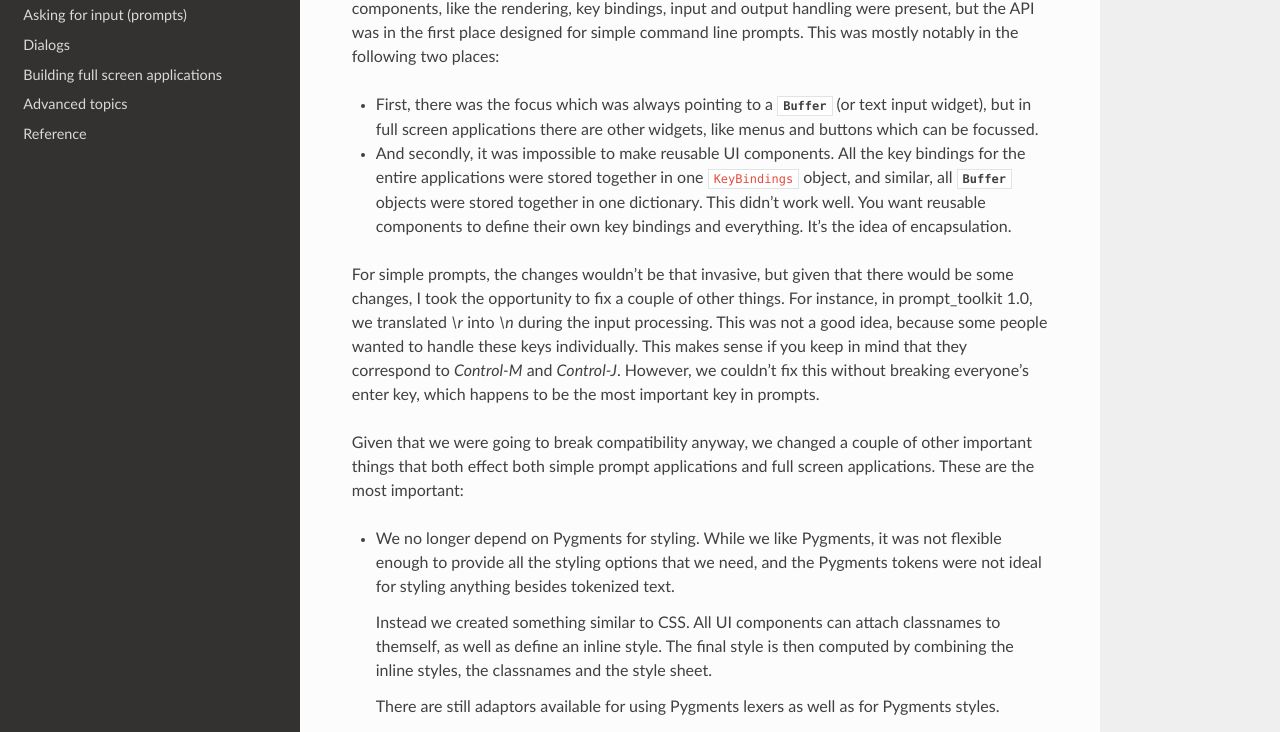
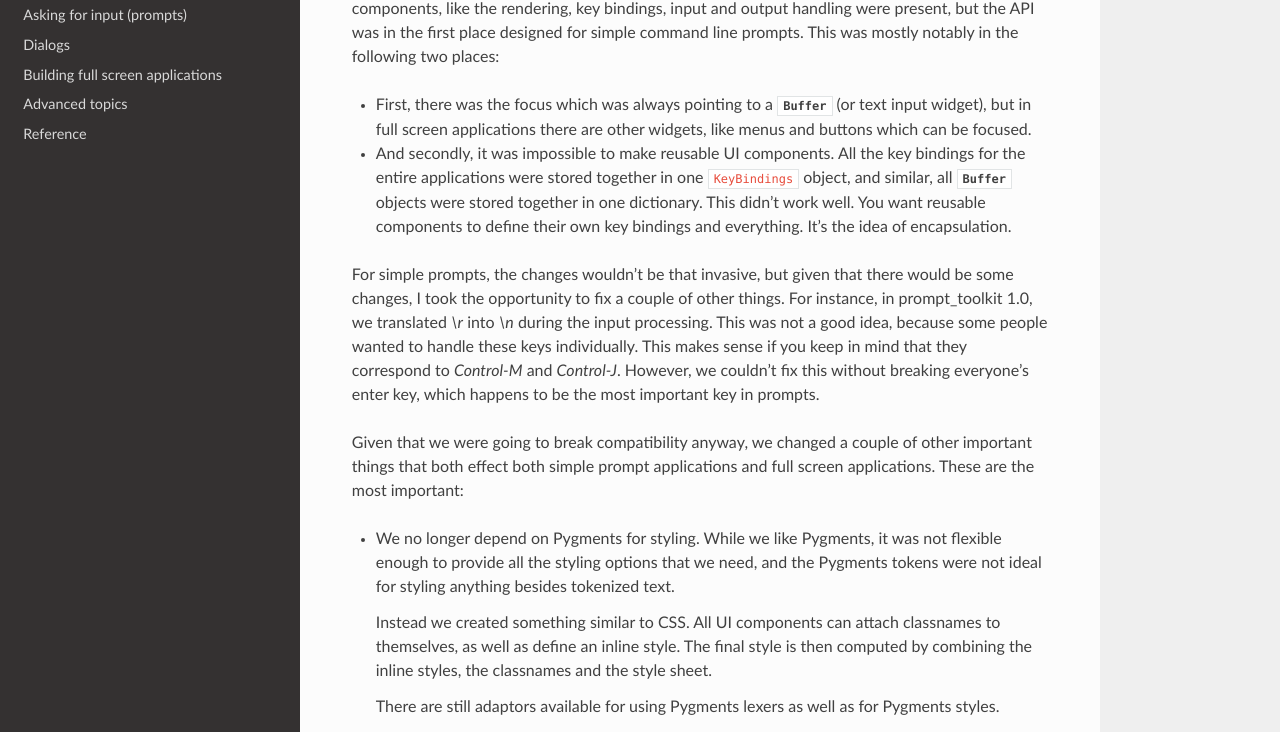
Before and after one commit to dbcli/pgcli, a Sphinx documentation site: the page built from docs/pages/upgrading.rst, in a window 1280 px wide and 1400 px high. Shown: the part 339-1071 px from the top of the window. Built offline with Sphinx 7.4.7 and the Read the Docs theme 2.0.0, drawn with Linux system fonts in a browser that asks for light colours; pages that are not in the unit, such as notebooks, are missing from menus.

Commit message:
Fix typos: `focussed` -> `focused`, `themself` -> `themselves`

```diff
--- a/docs/pages/upgrading.rst
+++ b/docs/pages/upgrading.rst
@@ -19,7 +19,7 @@ in the following two places:
 - First, there was the focus which was always pointing to a
   :class:`~prompt_toolkit.buffer.Buffer` (or text input widget), but in full
   screen applications there are other widgets, like menus and buttons  which
-  can be focussed.
+  can be focused.
 - And secondly, it was impossible to make reusable UI components. All the key
   bindings for the entire applications were stored together in one
   ``KeyBindings`` object, and similar, all
@@ -45,7 +45,7 @@ full screen applications. These are the most important:
   Pygments tokens were not ideal for styling anything besides tokenized text.
 
   Instead we created something similar to CSS. All UI components can attach
-  classnames to themself, as well as define an inline style. The final style is
+  classnames to themselves, as well as define an inline style. The final style is
   then computed by combining the inline styles, the classnames and the style
   sheet.
 
```
